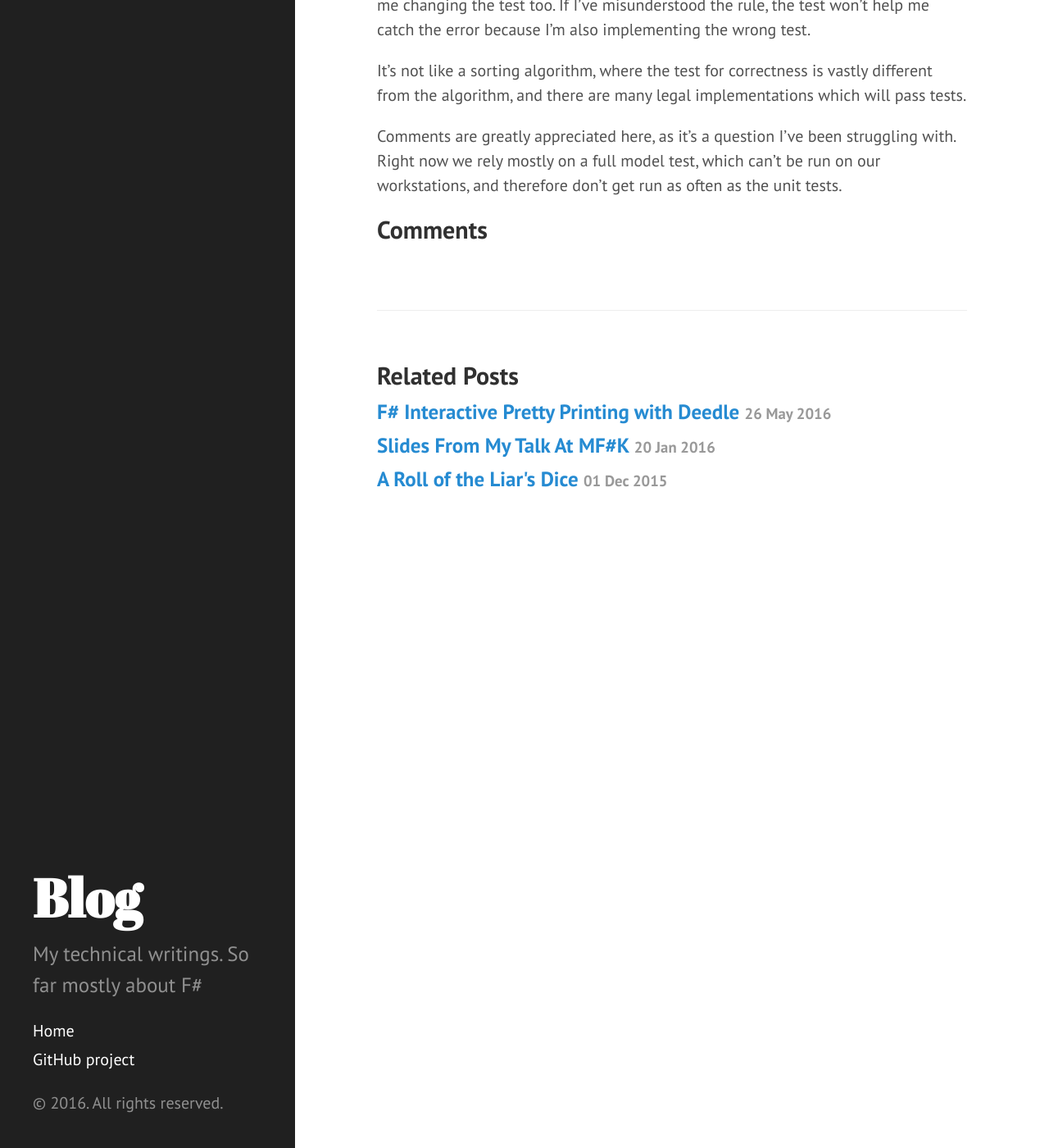
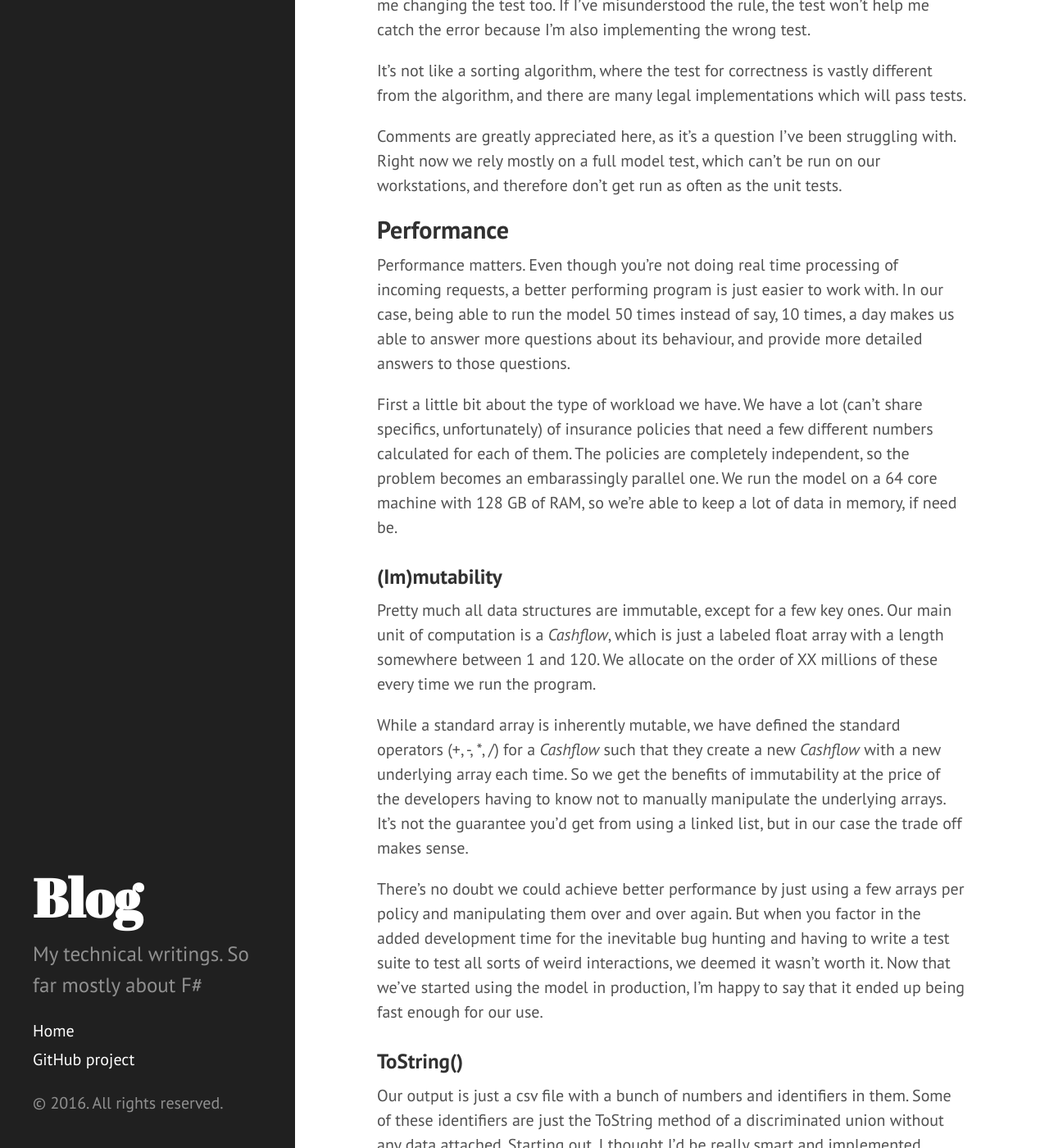
Before and after one commit to KristianSchmidt/KristianSchmidt.github.io, a Jekyll site: the page built from _posts/2016-12-02-test.md, in a window 1280 px wide and 1400 px high, scrolled down 3467 px. Shown: the whole window at 82% size. Built offline with Jekyll 4.4.1, drawn with Linux system fonts in a browser that asks for light colours; comment, search, counter and statistics services are not loaded; some of the changed text lies outside the part shown.

Commit message:
Added stuff about performance

````diff
--- a/_posts/2016-12-02-test.md
+++ b/_posts/2016-12-02-test.md
@@ -77,7 +77,43 @@ It's not like a sorting algorithm, where the test for correctness is vastly diff
 
 Comments are greatly appreciated here, as it's a question I've been struggling with. Right now we rely mostly on a full model test, which can't be run on our workstations, and therefore don't get run as often as the unit tests.
 
+## Performance
 
+Performance matters. Even though you're not doing real time processing of incoming requests, a better performing program is just easier to work with. In our case, being able to run the model 50 times instead of say, 10 times, a day makes us able to answer more questions about its behaviour, and provide more detailed answers to those questions.
+
+First a little bit about the type of workload we have. We have a lot (can't share specifics, unfortunately) of insurance policies that need a few different numbers calculated for each of them. The policies are completely independent, so the problem becomes an embarassingly parallel one. We run the model on a 64 core machine with 128 GB of RAM, so we're able to keep a lot of data in memory, if need be.
+
+### (Im)mutability
+
+Pretty much all data structures are immutable, except for a few key ones. Our main unit of computation is a *Cashflow*, which is just a labeled float array with a length somewhere between 1 and 120. We allocate on the order of XX millions of these every time we run the program.
+
+While a standard array is inherently mutable, we have defined the standard operators (+, -, \*, /) for a *Cashflow* such that they create a new *Cashflow* with a new underlying array each time. So we get the benefits of immutability at the price of the developers having to know not to manually manipulate the underlying arrays. It's not the guarantee you'd get from using a linked list, but in our case the trade off makes sense.
+
+There's no doubt we could achieve better performance by just using a few arrays per policy and manipulating them over and over again. But when you factor in the added development time for the inevitable bug hunting and having to write a test suite to test all sorts of weird interactions, we deemed it wasn't worth it. Now that we've started using the model in production, I'm happy to say that it ended up being fast enough for our use.
+
+### ToString()
+
+Our output is just a csv file with a bunch of numbers and identifiers in them. Some of these identifiers are just the ToString method of a discriminated union without any data attached. Starting out, I thought I'd be really smart and implemented ToString() like this:
+
+```fsharp
+type Example =
+    | A | B
+    static member this.ToString() = sprintf "%A" this
+```
+
+The good part is that if you expand your DU here, you don't have to touch the ToString method. The bad part is that this ended up being a severe performance bottleneck in several cases! Turns out this isn't so fast if you want to call the method millions of times. The fix was simple:
+
+```fsharp
+type Example =
+    | A | B
+
+    static member this.ToString() =
+        match this with
+        | A -> "A"
+        | B -> "B"
+```
+
+Now you have to change the method if you expand the DU, but even if you forget compiler warnings will remind you of the missing pattern match. This change fixed all of our ToString-related performance issues.
 
 <!--
 Description of AAA
````
